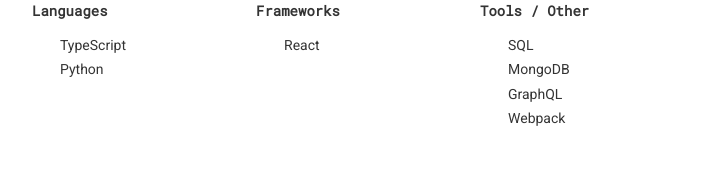
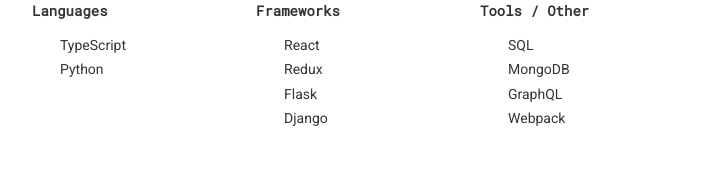
Before and after one commit to kalynbeach/Portfolio, a Gatsby site: page /about in a window 1280 px wide. Shown: the part 244-419 px from the top of the page, without its empty margins (288-990 px from the left). Built offline with nearby package versions, Linux system fonts and the light colour scheme; Gatsby itself is replaced by a stand-in of ours; what typography-theme-sutro would draw is missing.

Commit message:
Update About page skills table

```diff
--- a/src/pages/about.jsx
+++ b/src/pages/about.jsx
@@ -25,6 +25,9 @@ const AboutPage = () => (
         <h4>Frameworks</h4>
         <ul>
           <li>React</li>
+          <li>Redux</li>
+          <li>Flask</li>
+          <li>Django</li>
         </ul>
       </div>
       <div>
```
